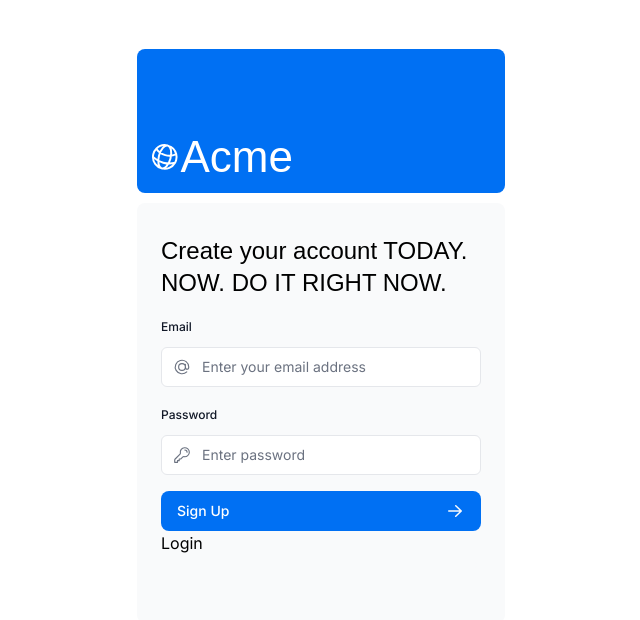
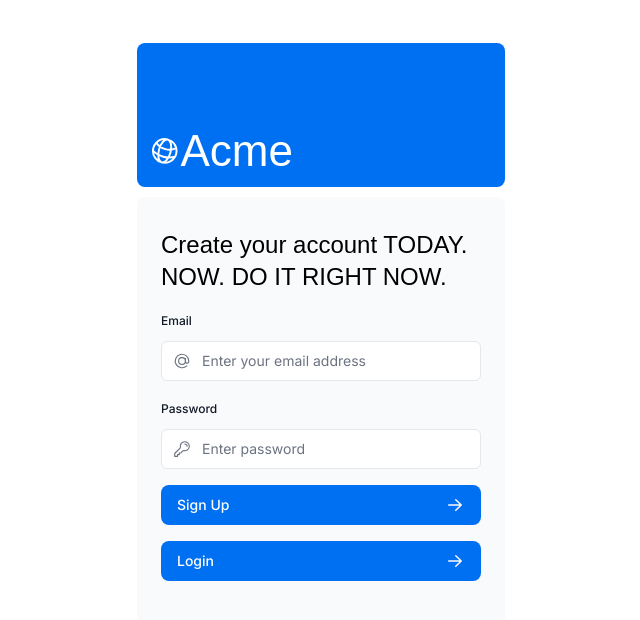
Before and after one commit to SirChristianWilliam/financial-dashboard, a Next.js app: page /signup in a window 1280 px wide. Shown: the top 620 px of the page, without its empty margins (319-959 px from the left). Built offline with nearby package versions, Linux system fonts and the light colour scheme; a web font is replaced by a local one.

Commit message:
Add correct className to the login and signup links

```diff
--- a/app/ui/login-form.tsx
+++ b/app/ui/login-form.tsx
@@ -93,7 +93,7 @@
 
       <Link
         href={'/signup'}
-        className="flex items-center gap-5 self-start rounded-lg bg-blue-500 px-6 py-3 text-sm font-medium text-white transition-colors hover:bg-blue-400 md:text-base">
+        className="flex h-10 items-center rounded-lg bg-blue-500 px-4 text-sm font-medium text-white transition-colors hover:bg-blue-400 focus-visible:outline focus-visible:outline-2 focus-visible:outline-offset-2 focus-visible:outline-blue-500 active:bg-blue-600 aria-disabled:cursor-not-allowed aria-disabled:opacity-50 mt-4 w-full">
         Sign Up
       </Link>
     </>
--- a/app/ui/signup-form.tsx
+++ b/app/ui/signup-form.tsx
@@ -90,7 +90,7 @@
         <Button className="mt-4 w-full" aria-disabled={pending}>
             Sign Up <ArrowRightIcon className="ml-auto h-5 w-5 text-gray-50" />
         </Button>
-        <Link href="/login" className="mt-4 w-full" aria-disabled={pending}>
+        <Link href="/login" className="flex h-10 items-center rounded-lg bg-blue-500 px-4 text-sm font-medium text-white transition-colors hover:bg-blue-400 focus-visible:outline focus-visible:outline-2 focus-visible:outline-offset-2 focus-visible:outline-blue-500 active:bg-blue-600 aria-disabled:cursor-not-allowed aria-disabled:opacity-50 mt-4 w-full" aria-disabled={pending}>
         Login <ArrowRightIcon className="ml-auto h-5 w-5 text-gray-50" />
          </Link>
         </>
```
